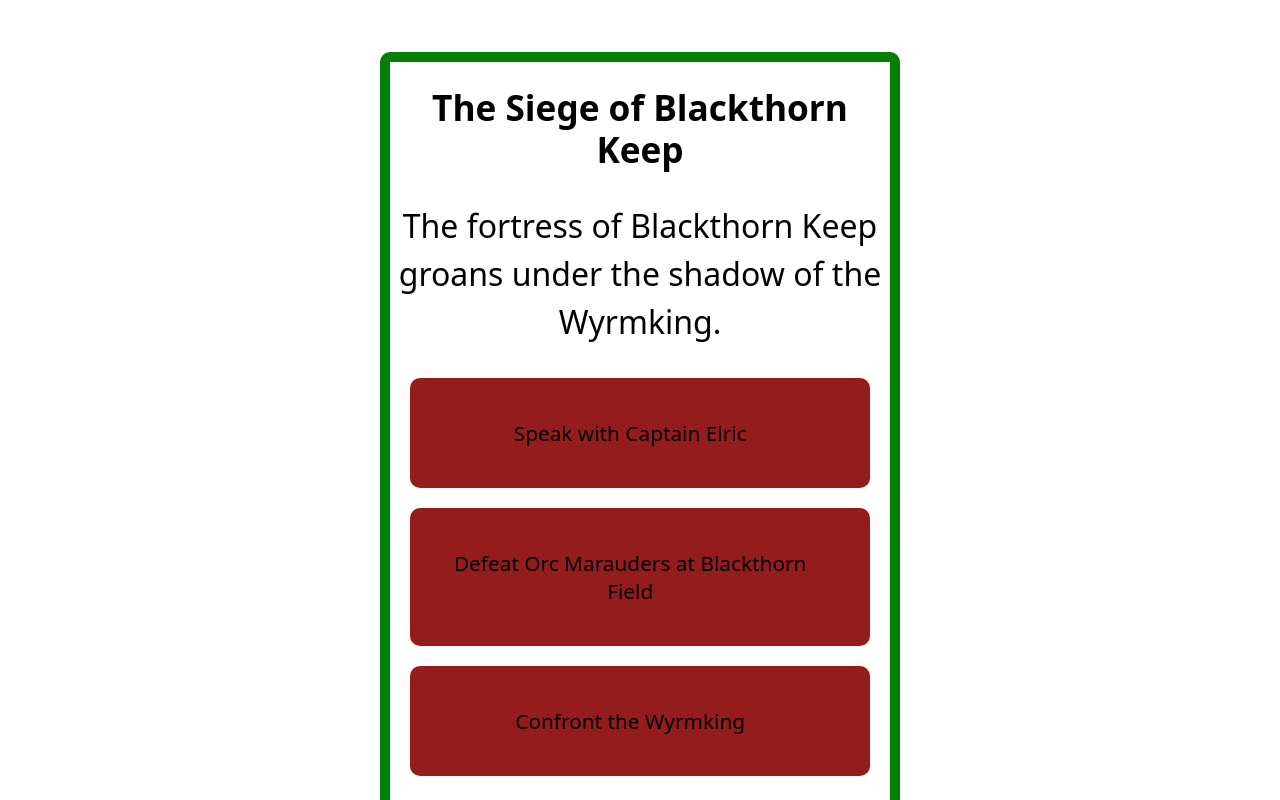
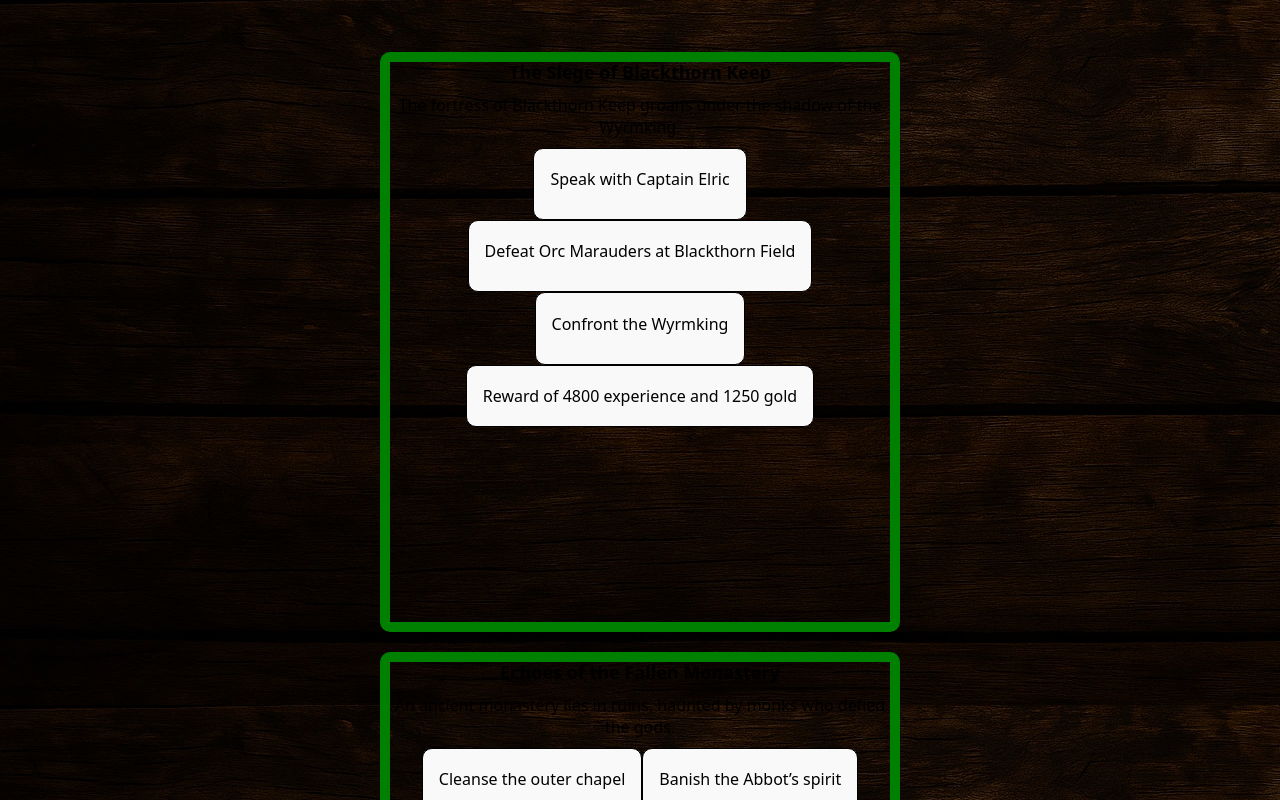
Before and after one commit to RosaliaCampusano/CardProyect, a React (Vite) app: page / in a window 1280 px wide. Shown: the top 800 px of the page. Built offline with nearby package versions, Linux system fonts and the light colour scheme.

Commit message:
refactor: delete and insert styles to make the design more attrative

```diff
--- a/src/App.css
+++ b/src/App.css
@@ -1,43 +1,9 @@
 #root {
-  max-width: 1280px;
   margin: 0 auto;
   padding: 2rem;
   text-align: center;
 }
 
-.logo {
-  height: 6em;
-  padding: 1.5em;
-  will-change: filter;
-  transition: filter 300ms;
-}
-.logo:hover {
-  filter: drop-shadow(0 0 2em #646cffaa);
-}
-.logo.react:hover {
-  filter: drop-shadow(0 0 2em #61dafbaa);
-}
-
-@keyframes logo-spin {
-  from {
-    transform: rotate(0deg);
-  }
-  to {
-    transform: rotate(360deg);
-  }
-}
-
-@media (prefers-reduced-motion: no-preference) {
-  a:nth-of-type(2) .logo {
-    animation: logo-spin infinite 20s linear;
-  }
-}
-
-.card-container {
-  padding: 1em;
-  border-style: insert;
-}
-
 .read-the-docs {
   color: #888;
 }
--- a/src/index.css
+++ b/src/index.css
@@ -1,8 +1,6 @@
 :root {
   font-family: system-ui, Avenir, Helvetica, Arial, sans-serif;
-  line-height: 1.5;
-  font-weight: 400;
-
+  background-color: #000000;
   font-synthesis: none;
   text-rendering: optimizeLegibility;
   -webkit-font-smoothing: antialiased;
@@ -11,7 +9,7 @@
 
 a {
   font-weight: 500;
-  color: #fafafa;
+  color: #ff0606;
   text-decoration: inherit;
 }
 a:hover {
@@ -19,73 +17,91 @@ a:hover {
 }
 
 body {
-  margin: 0;
+  background-image: url("./assets/backgroundTemplate.png");
+  margin: 0 0 10px 0;
   display: flex;
   min-width: 320px;
   min-height: 100vh;
 }
 
 h1 {
-  font-size: 2.2em;
+  font-size: 18px;
   line-height: 1.2;
-}
-
-h2 {
-  font-size: 1.2em;
-  line-height: 1.1;
+  text-align: center;
+  margin: 0 0 10px 0;
 }
 
 p {
-  font-size: 2rem;
-  text-align: center;
+  font-size: 1rem;
+  margin: 0 0 10px 0;
 }
 
-.card-container {
-  border-style: insert;
+.card {
+  position: relative;
+  border-radius: 15px;
+  background-size: cover;
+  background-position: center;
+  width: 100%;
+  min-height: 500px;
+  display: flex;
+  flex-direction: column;
+  padding: 0;
+  box-sizing: border-box;
+  background-color: transparent;
+  overflow: visible;
+}
+.card-content {
+  border-radius: 12px;
+  padding: 15px;
+  margin: auto 20px;
+  max-width: 90%;
+  display: flex;
+  flex-direction: column;
+  gap: 10px;
 }
 
 button {
   border-radius: 10px;
   border: 1px solid transparent;
-  padding: 1.2em 1.2em;
+  padding: 1.2em 1em;
   font-size: 1em;
   font-weight: 500;
   font-family: inherit;
-  background-color: #6e6e6e;
+  background-color: transparent;
   cursor: pointer;
   transition: border-color 0.25s;
-  margin: 10px;
-}
-button:hover {
+  margin: 0;
   border-color: #000000;
 }
+
 button:focus,
 button:focus-visible {
   outline: 4px auto -webkit-focus-ring-color;
 }
 
-.objectives {
-  font-size: 1.3rem;
-  text-align: center;
-  width: 400px;
+.objectives-container p {
+  font-size: 14px;
+  text-align: left;
 }
 
-.obejectives-container {
-  margin: 20px;
-  display: grid;
-  background-color: rgb(148, 28, 28);
-  grid-template-columns: repeat(3, 1.5fr);
+.location-container {
+  text-align: left;
 }
 
-.reward-container {
-  border-radius: 10px;
-  border: 1px solid transparent;
-  font-size: 1em;
-  font-family: inherit;
-  background-color: #8a912e;
-  cursor: pointer;
-  transition: border-color 0.25s;
-  margin: 10px;
+.rewards-container {
+  text-align: left;
+}
+
+.rewards-line {
+  display: flex;
+  align-items: center;
+  gap: 10px;
+  margin-top: 5px;
+}
+
+.reward-buttons {
+  display: flex;
+  gap: 8px;
 }
 
 @media (prefers-color-scheme: light) {
```
Also changed, not shown: eslint.config.js (+12 -12 lines).
